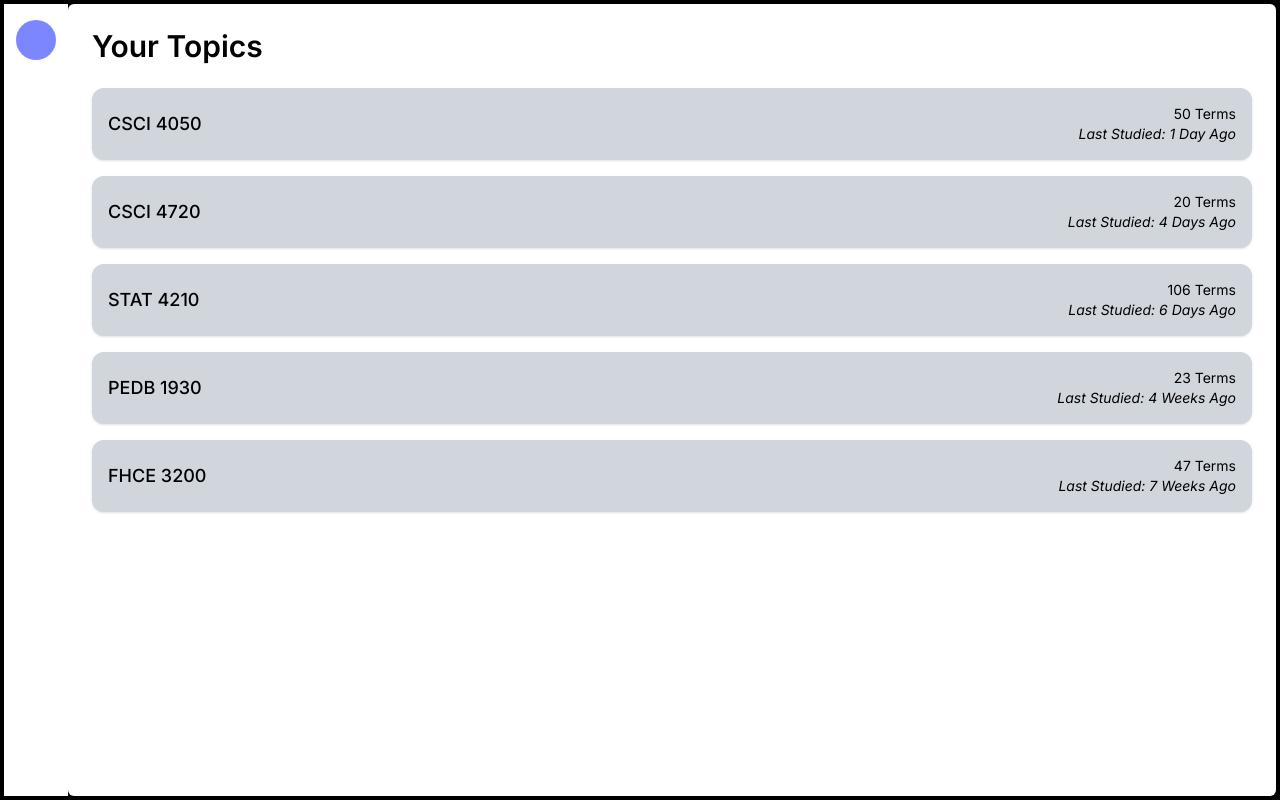
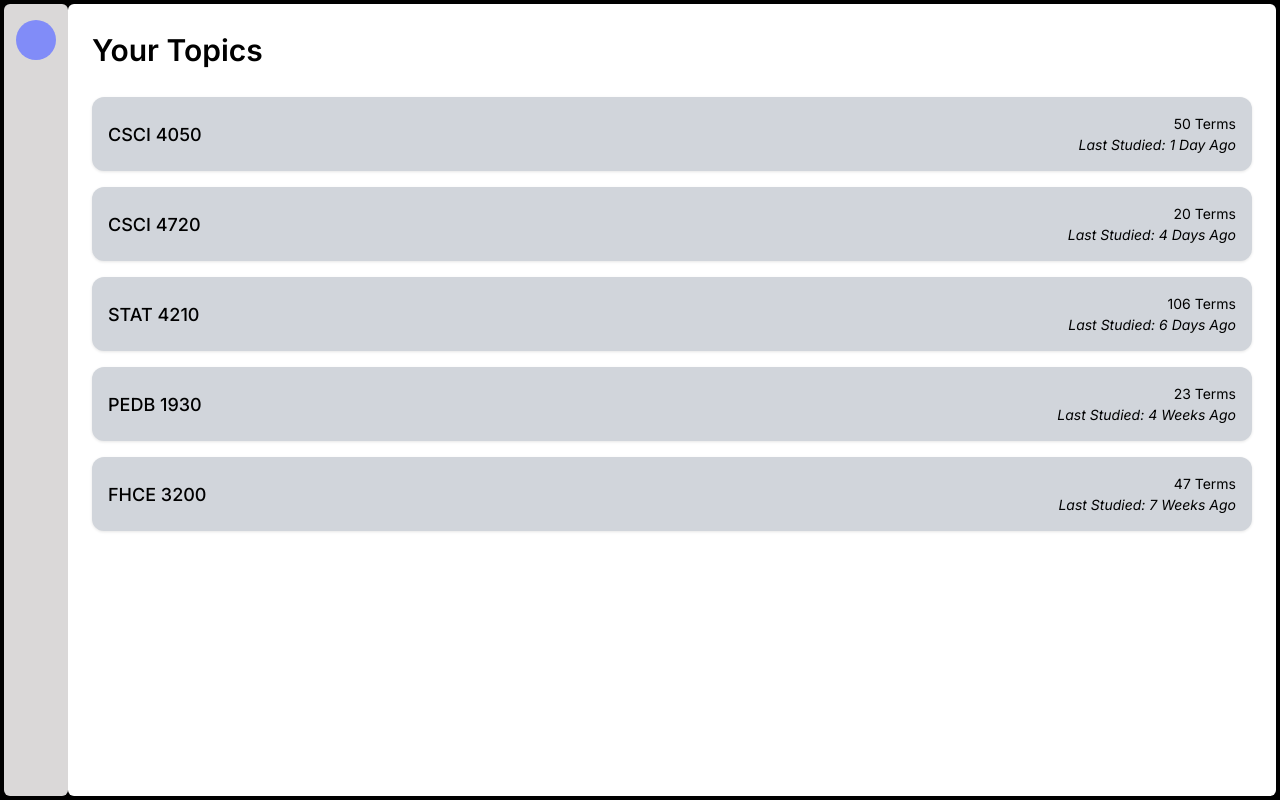
Before and after one commit to bhargavgudapati/csci4050project, a Next.js app in the folder seekdeeplearning/: page /SetList in a window 1280 px wide. Built offline with nearby package versions, Linux system fonts and the light colour scheme.

Commit message:
Setlist CSS Updates
Moved the css of setlist to a separate file instead of using tailwind

```diff
--- /dev/null
+++ b/seekdeeplearning/src/app/SetList/SetList.css
@@ -0,0 +1,86 @@
+/* SetList.css */
+
+.container {
+    display: flex;
+    height: 100vh;
+    background-color: black;
+    padding: 0.25rem;
+  }
+
+  .sidebar {
+    width: 4rem;
+    background-color: rgb(218, 216, 216);
+    display: flex;
+    flex-direction: column;
+    align-items: center;
+    padding-top: 1rem;
+    padding-bottom: 1rem;
+    border-radius: 0.375rem;
+  }
+
+  .avatar {
+    width: 2.5rem;
+    height: 2.5rem;
+    border-radius: 9999px;
+    background-color: rgb(129 140 248); /* Tailwind indigo-400 */
+  }
+
+  .main {
+    flex: 1;
+    background-color: white;
+    border-radius: 0.375rem;
+    padding: 1.5rem;
+    overflow-y: auto;
+  }
+
+  .header {
+    display: flex;
+    justify-content: space-between;
+    align-items: center;
+    margin-bottom: 1.5rem;
+  }
+
+  .header-title {
+    font-size: 1.875rem;
+    font-weight: 600;
+    color: black;
+  }
+
+  .topic-list {
+    display: flex;
+    flex-direction: column;
+    gap: 1rem;
+  }
+
+  .topic-card {
+    display: flex;
+    justify-content: space-between;
+    align-items: center;
+    background-color: rgb(209 213 219); /* Tailwind gray-300 */
+    border-radius: 0.75rem;
+    padding: 1rem;
+    box-shadow: 0 1px 3px rgba(0, 0, 0, 0.1);
+    transition: .2s ease-in-out;
+    color: black;
+  }
+
+  .topic-title {
+    font-size: 1.125rem;
+    font-weight: 500;
+    color: inherit;
+  }
+
+  .topic-meta {
+    text-align: right;
+    font-size: 0.875rem;
+    color: inherit;
+  }
+
+  .topic-meta-italic {
+    font-style: italic;
+  }
+
+  .topic-card:hover {
+    background-color: rgb(129 140 248);
+    color: white;
+  }
--- a/seekdeeplearning/src/app/SetList/page.tsx
+++ b/seekdeeplearning/src/app/SetList/page.tsx
@@ -1,54 +1,47 @@
 import React from 'react';
+import './SetList.css';
 
-// Define your topics with actual Date objects
 const topics = [
-  { title: "CSCI 4050", terms: 50, lastStudied: new Date(Date.now() - 1 * 24 * 60 * 60 * 1000) },  // 1 day ago
-  { title: "CSCI 4720", terms: 20, lastStudied: new Date(Date.now() - 4 * 24 * 60 * 60 * 1000) },  // 4 days ago
-  { title: "STAT 4210", terms: 106, lastStudied: new Date(Date.now() - 6 * 24 * 60 * 60 * 1000) }, // 6 days ago
-  { title: "PEDB 1930", terms: 23, lastStudied: new Date(Date.now() - 28 * 24 * 60 * 60 * 1000) }, // 4 weeks ago
-  { title: "FHCE 3200", terms: 47, lastStudied: new Date(Date.now() - 49 * 24 * 60 * 60 * 1000) }, // 7 weeks ago
+  { title: "CSCI 4050", terms: 50, lastStudied: new Date(Date.now() - 1 * 86400000) },
+  { title: "CSCI 4720", terms: 20, lastStudied: new Date(Date.now() - 4 * 86400000) },
+  { title: "STAT 4210", terms: 106, lastStudied: new Date(Date.now() - 6 * 86400000) },
+  { title: "PEDB 1930", terms: 23, lastStudied: new Date(Date.now() - 28 * 86400000) },
+  { title: "FHCE 3200", terms: 47, lastStudied: new Date(Date.now() - 49 * 86400000) },
 ];
 
-// Helper to compute human-readable text
 function formatLastStudied(date: Date): string {
   const now = new Date();
-  const diffTime = now.getTime() - date.getTime();
-  const diffDays = Math.floor(diffTime / (1000 * 60 * 60 * 24));
-
-  if (diffDays <= 6) {
-    return `${diffDays} Day${diffDays !== 1 ? 's' : ''} Ago`;
-  } else {
-    const weeks = Math.round(diffDays / 7);
-    return `${weeks} Week${weeks !== 1 ? 's' : ''} Ago`;
-  }
+  const diffDays = Math.floor((now.getTime() - date.getTime()) / 86400000);
+  return diffDays <= 6
+    ? `${diffDays} Day${diffDays !== 1 ? 's' : ''} Ago`
+    : `${Math.round(diffDays / 7)} Week${Math.round(diffDays / 7) !== 1 ? 's' : ''} Ago`;
 }
 
 export default function SetList() {
   return (
-    <div className="flex h-screen bg-black p-1">
-      <div className="w-16 bg-white flex flex-col items-center py-4">
-        <div className="w-10 h-10 rounded-full bg-indigo-400" />
+    <div className="container">
+      <div className="sidebar">
+        <div className="avatar" />
       </div>
 
-      <div className="flex-1 bg-white rounded-md p-6 overflow-y-auto">
-        <div className="flex justify-between items-center mb-6">
-          <h1 className="text-3xl font-semibold text-black">Your Topics</h1>
+      <div className="main">
+        <div className="header">
+          <h1 className="header-title">Your Topics</h1>
         </div>
 
-        <div className="space-y-4">
+        <div className="topic-list">
           {topics.map((topic, index) => (
-            <div
-              key={index}
-              className="flex justify-between items-center bg-gray-300 rounded-xl p-4 shadow"
-            >
-              <span className="text-lg font-medium text-black">{topic.title}</span>
-              <div className="text-right text-sm text-black">
-                <div>{topic.terms} Terms</div>
-                <div className="italic">
-                  Last Studied: {formatLastStudied(topic.lastStudied)}
+            <a href={'/' + topic.title}>
+              <div key={index} className="topic-card">
+                <span className="topic-title">{topic.title}</span>
+                <div className="topic-meta">
+                  <div>{topic.terms} Terms</div>
+                  <div className="topic-meta-italic">
+                    Last Studied: {formatLastStudied(topic.lastStudied)}
+                  </div>
                 </div>
               </div>
-            </div>
+            </a>
           ))}
         </div>
       </div>
```
